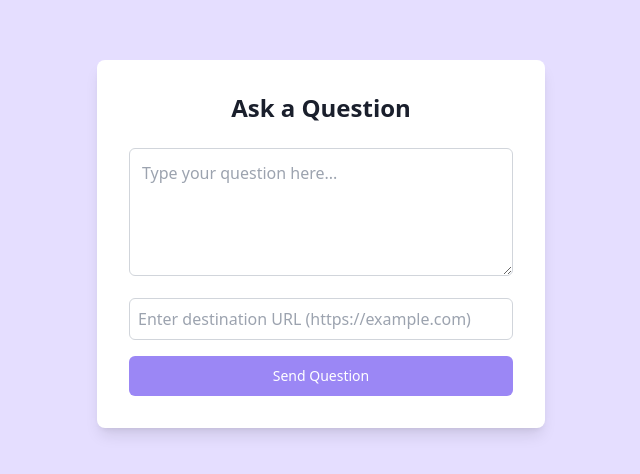
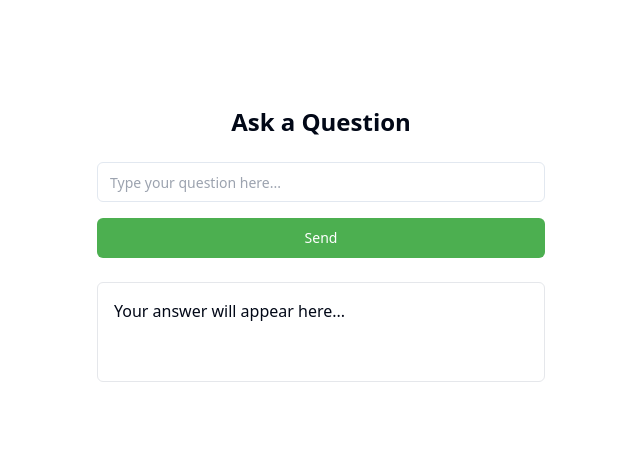
Before and after one commit to fifo033/query-connect-go, a React (Vite) app: page / in a window 1280 px wide. Shown: the part 156-630 px from the top of the page, without its empty margins (319-959 px from the left). Built offline with nearby package versions, Linux system fonts and the light colour scheme.

Commit message:
Refactor: Implement Q&A site
Implement a Q&A site similar to the provided HTML code.

```diff
--- a/src/pages/Index.tsx
+++ b/src/pages/Index.tsx
@@ -1,12 +1,14 @@
 
 import React, { useState } from 'react';
 import { Button } from '@/components/ui/button';
+import { Input } from '@/components/ui/input';
 import { Toaster } from '@/components/ui/sonner';
+import { Alert, AlertDescription } from '@/components/ui/alert';
 import { toast } from 'sonner';
 
 const Index = () => {
   const [question, setQuestion] = useState('');
-  const [destinationUrl, setDestinationUrl] = useState('');
+  const [answer, setAnswer] = useState('Your answer will appear here...');
 
   const handleQuestionSubmit = (e: React.FormEvent) => {
     e.preventDefault();
@@ -16,46 +18,37 @@ const Index = () => {
       return;
     }
 
-    if (!destinationUrl.trim()) {
-      toast.error('Please enter a destination URL');
-      return;
-    }
+    // In a real implementation, you would send the question to a server or API
+    // For this demo, we'll just echo the question with a simple response
+    setAnswer(`You asked: "${question}"
 
-    // Encode the question to pass as a parameter
-    const encodedQuestion = encodeURIComponent(question);
-    const urlWithParam = `${destinationUrl}?question=${encodedQuestion}`;
-
-    // Open the destination URL in a new tab
-    window.open(urlWithParam, '_blank');
+This is a sample answer. In a real implementation, this would come from an API or backend system.`);
   };
 
   return (
-    <div className="min-h-screen flex flex-col items-center justify-center bg-soft-purple p-4">
-      <div className="w-full max-w-md bg-white shadow-lg rounded-lg p-8">
-        <h1 className="text-2xl font-bold mb-6 text-center text-dark-purple">
+    <div className="min-h-screen flex flex-col items-center justify-center bg-white p-4">
+      <div className="w-full max-w-md">
+        <h1 className="text-2xl font-bold mb-6 text-center">
           Ask a Question
         </h1>
         <form onSubmit={handleQuestionSubmit} className="space-y-4">
-          <textarea
+          <Input
             value={question}
             onChange={(e) => setQuestion(e.target.value)}
             placeholder="Type your question here..."
-            className="w-full h-32 p-3 border border-gray-300 rounded-md focus:outline-none focus:ring-2 focus:ring-primary-purple"
-          />
-          <input
-            type="url"
-            value={destinationUrl}
-            onChange={(e) => setDestinationUrl(e.target.value)}
-            placeholder="Enter destination URL (https://example.com)"
-            className="w-full p-2 border border-gray-300 rounded-md focus:outline-none focus:ring-2 focus:ring-primary-purple"
+            className="w-full"
           />
           <Button
             type="submit"
-            className="w-full bg-primary-purple hover:bg-secondary-purple text-white"
+            className="w-full bg-green-500 hover:bg-green-600 text-white"
           >
-            Send Question
+            Send
           </Button>
         </form>
+
+        <div className="mt-6 p-4 border border-gray-200 rounded-md min-h-[100px] whitespace-pre-line">
+          {answer}
+        </div>
       </div>
       <Toaster position="top-center" />
     </div>
--- a/tailwind.config.ts
+++ b/tailwind.config.ts
@@ -1,3 +1,4 @@
+
 import type { Config } from "tailwindcss";
 
 export default {
@@ -15,6 +16,10 @@ export default {
         'primary-purple': '#9b87f5',
         'secondary-purple': '#7E69AB',
         'dark-purple': '#1A1F2C',
+        'green': {
+          500: '#4CAF50',
+          600: '#45a049',
+        },
 
         border: 'hsl(var(--border))',
         input: 'hsl(var(--input))',
```
